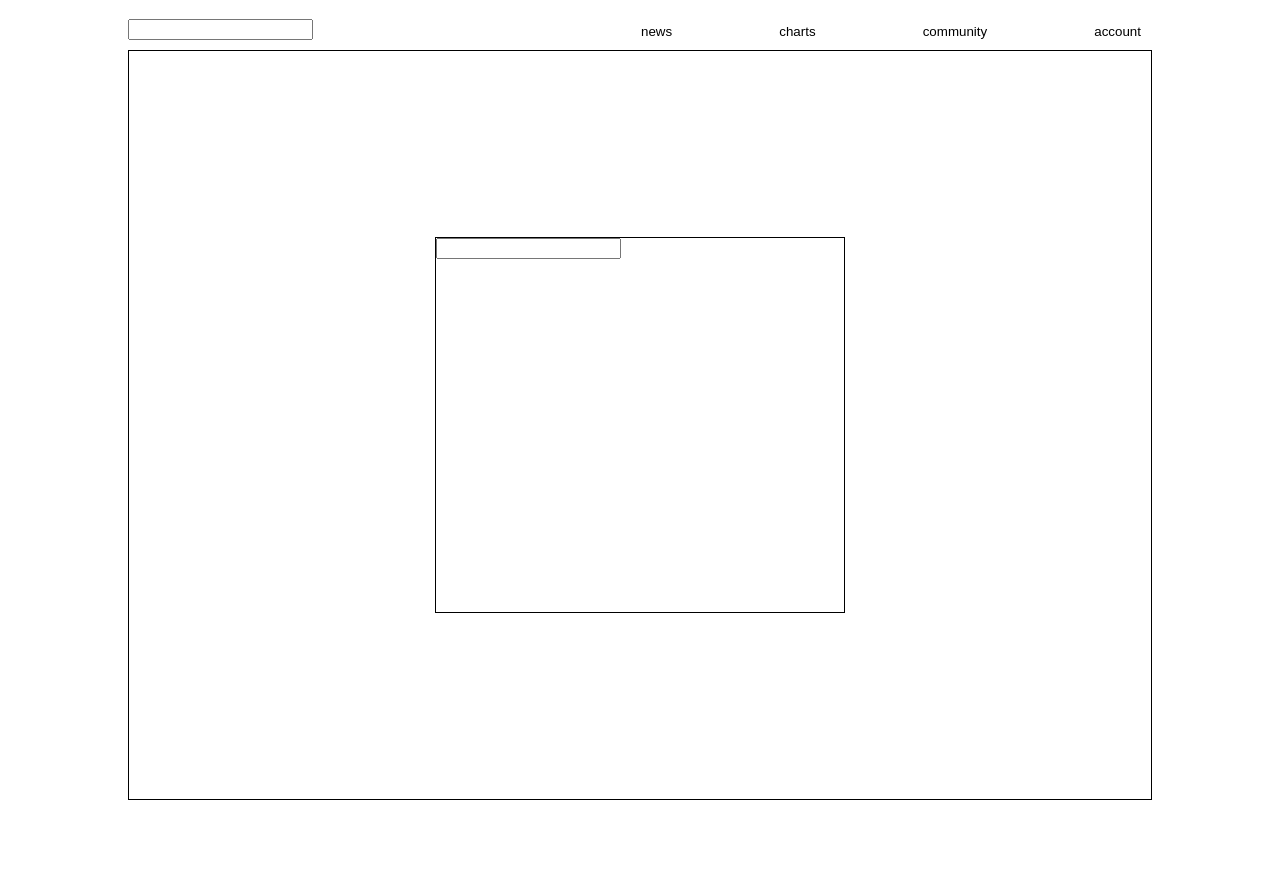
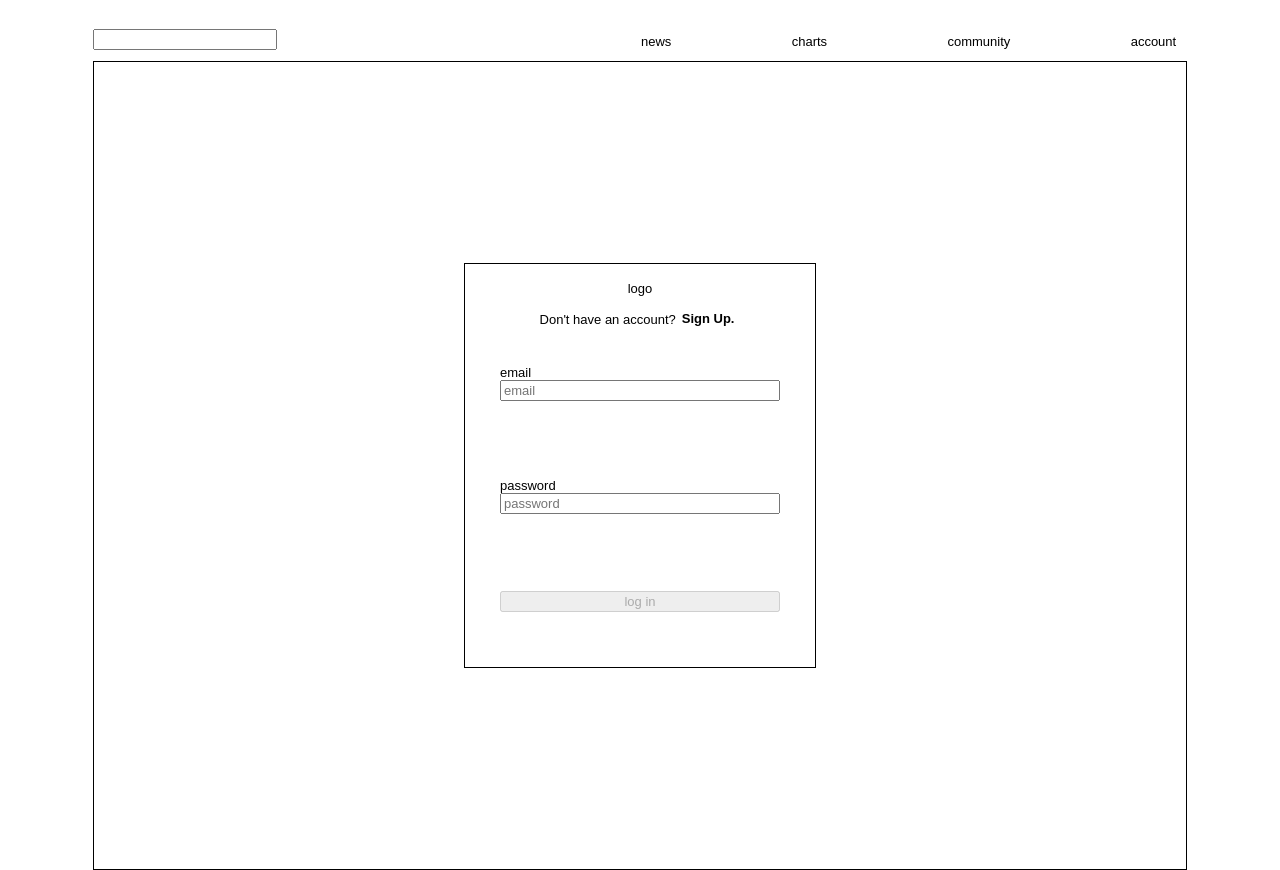
Before and after one commit to jamest7783/Dividend, a React (Create React App) app in the folder client/: page / in a window 1280 px wide. Both pictures are taken after a click on the button "account". Before the commit the page ends 800 px from the top, so only its background shows below. Built offline with nearby package versions, Linux system fonts and the light colour scheme.

Commit message:
Login -> Register

```diff
--- a/client/src/App.css
+++ b/client/src/App.css
@@ -1,3 +1,8 @@
+*{
+    font-family:sans-serif;
+    font-size:small;
+}
+
 body{
     margin:0;
 }
@@ -6,7 +11,13 @@ body{
     width:100vw;
     background:white;
     display:grid;
-    grid-template:5% 80% 15%/10% 80% 10%;
+    grid-template:
+        minmax(50px,5%)
+        minmax(700px,80%)
+        15%/
+        7.25%
+        minmax(700px,1fr)
+        7.25%;
 }
 #header{
     grid-area:1/2/1/2;
@@ -32,8 +43,41 @@ body{
     justify-content:center;
     align-items:center;
 }
-#login{
+#login,#register{
     height:50%;
     width:40%;
+    max-width:350px;
     border:1px solid black;
+    display:flex;
+    flex-direction:column;
+    justify-content:center;
+    align-items:center;
 }
+#login-form-icon{
+    margin-bottom:4%;
+}
+#switch-to-register-wrapper{
+    display:flex;
+    justify-content:space-around;
+    align-items:flex-end;
+}
+#sign-up{
+    background:transparent;
+    border:none;
+    font-weight:bold;
+}
+#sign-up:hover{
+    color:white;
+    background:black;
+}
+#login-form-wrapper{
+    height:80%;
+    width:80%;
+    display:flex;
+    flex-direction:column;
+    justify-content:space-around;
+}
+#login-input-wrapper{
+    display:flex;
+    flex-direction:column;
+}
--- a/client/src/App.js
+++ b/client/src/App.js
@@ -16,7 +16,10 @@ const App=()=>{
         <Nav setFocus={setFocus}/>
       </div>
       <Routes>
-        <Route path='/' element={<Canvas focus={focus}/>}/>
+        <Route path='/' element={<Canvas
+          focus={focus}
+          setFocus={setFocus}
+        />}/>
       </Routes>
     </div>
   )
--- a/client/src/components/Canvas.jsx
+++ b/client/src/components/Canvas.jsx
@@ -1,10 +1,12 @@
 import Login from '../components/Login'
+import Register from '../components/Register'
 
-const Canvas=({focus})=>{
+const Canvas=({focus,setFocus})=>{
 
     return(
         <div id='canvas'>
-            {focus==='login' && <Login />}
+            {focus==='login' && <Login setFocus={setFocus}/>}
+            {focus==='register' && <Register />}
 
         </div>
     )
--- a/client/src/components/Login.jsx
+++ b/client/src/components/Login.jsx
@@ -1,10 +1,44 @@
-const Login=()=>{
+import {useState} from 'react'
+
+const Login=({setFocus})=>{
+
+    const [form,setForm]=useState({email:'',password:''})
+    const handleChange=(e)=>{setForm({...form,[e.target.name]:e.target.value})}
 
     return(
         <div id='login'>
-            <form>
-                <input type="text" />
-            </form>
+            <div id='login-form-icon'>logo</div>
+            <div id='switch-to-register-wrapper'>
+                <div>Don't have an account?</div>
+                <button onClick={(e)=>{setFocus('register')}} id='sign-up'>
+                    Sign Up.
+                </button>
+            </div>
+            <div id='login-form-wrapper'>
+                <div id='login-input-wrapper'>email
+                    <input
+                        onChange={handleChange}
+                        name='email'
+                        type='email'
+                        placeholder='email'
+                        value={form.value}
+                        required
+                    />
+                </div>
+                <div id='login-input-wrapper'>password
+                    <input
+                        onChange={handleChange}
+                        name='password'
+                        type='password'
+                        placeholder='password'
+                        value={form.value}
+                        required
+                    />
+                </div>
+                <button disabled={!form.email||!form.password}>
+                    log in
+                </button>
+            </div>
         </div>
     )
 }
--- a/client/src/components/Nav.jsx
+++ b/client/src/components/Nav.jsx
@@ -1,13 +1,11 @@
 const Nav=({setFocus})=>{
-
-    const show=(focus)=>{setFocus(focus)}
 
     return(
         <div id='nav'>
                 <button className="link">news</button>
                 <button className="link">charts</button>
                 <button className="link">community</button>
-                <button className="link" onClick={(e)=>{show('login')}}>account</button>
+                <button className="link" onClick={(e)=>{setFocus('login')}}>account</button>
         </div>
     )
 }
```
